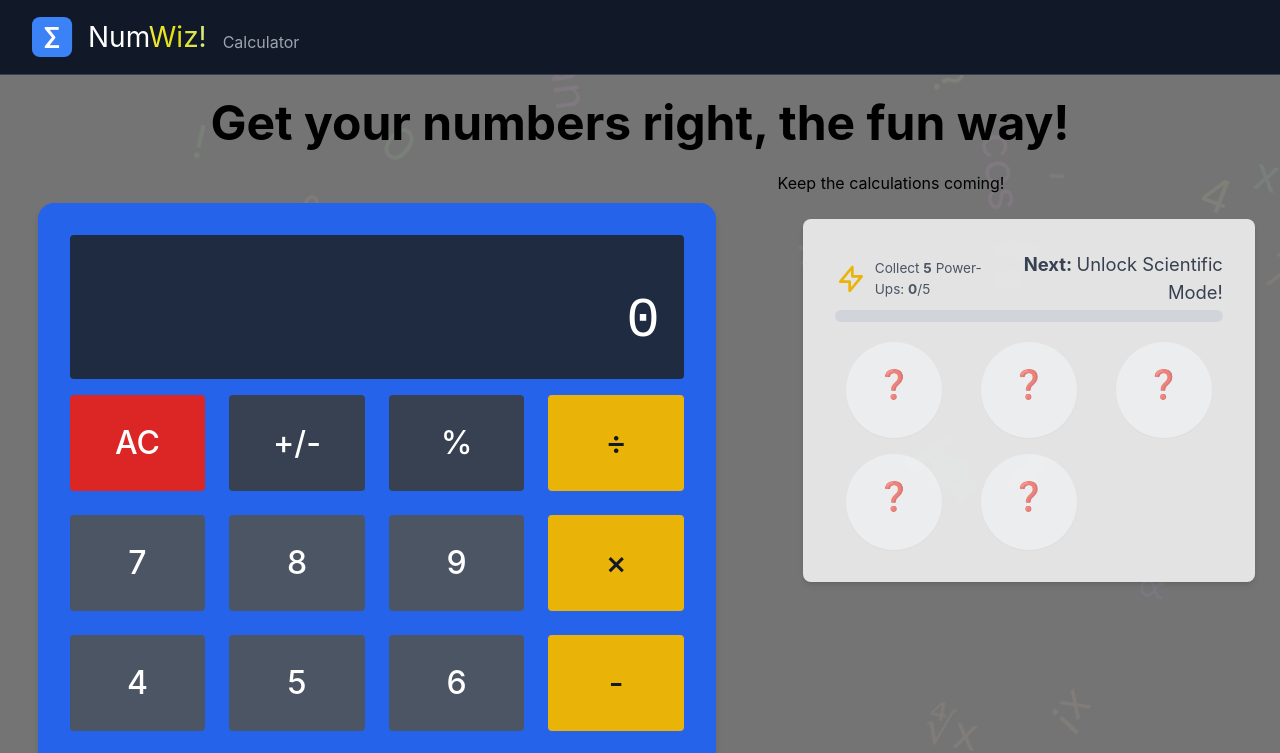
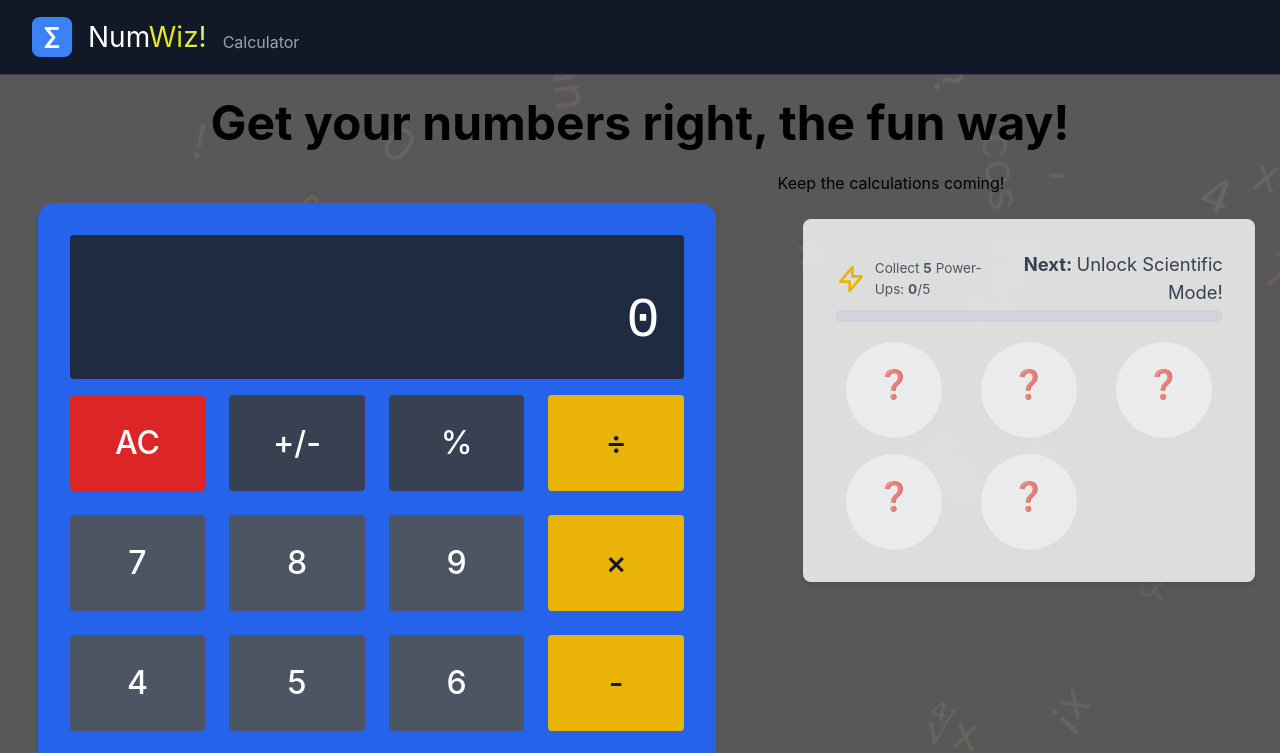
Before and after one commit to Tolevats/num-wiz, a React (Vite) app: page / in a window 1280 px wide. Shown: the top 753 px of the page. Built offline with nearby package versions, Linux system fonts and the light colour scheme; a web font is replaced by a local one.

Commit message:
refactor: Update global styles and adjust body background color for improved aesthetics

```diff
--- a/src/index.css
+++ b/src/index.css
@@ -1,7 +1,4 @@
-/* Global styles (Tailwind setup) */
-
-/* @import 'tailwindcss/preflight'; */
-@tailwind utilities;
+/* Global styles (plus Tailwind setup) */
 
 /* Global base styles */
 * {
@@ -16,7 +13,7 @@ body {
     sans-serif;
   -webkit-font-smoothing: antialiased;
   -moz-osx-font-smoothing: grayscale;
-  background-color: #747474;
+  background-color: #595858;
 }
 
 code {
```
